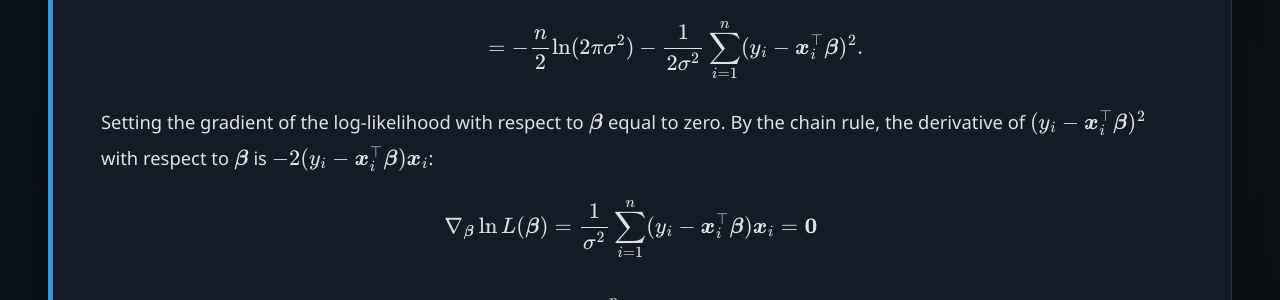
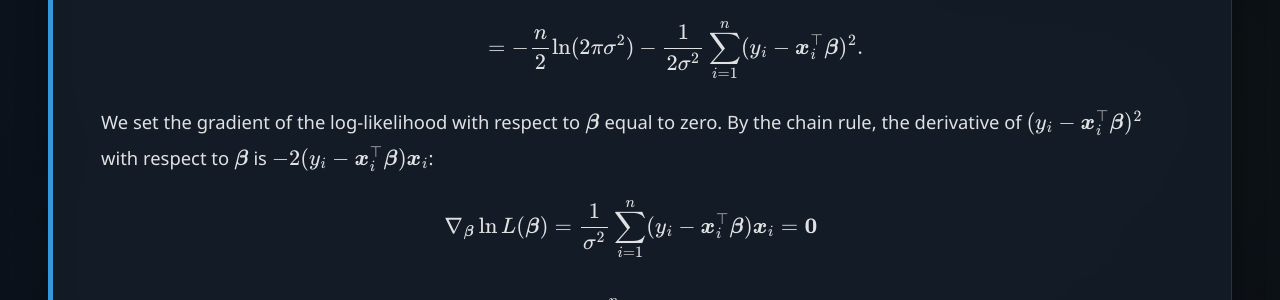
Before and after one commit to Yusukey01/yusukey01.github.io, a Jekyll site: the page built from Mathematics/Probability/linear_regression.html, in a window 1280 px wide and 900 px high, scrolled down 2412 px. Shown: the part 151-451 px from the top of the window. Built offline with Jekyll 4.4.1, drawn with Linux system fonts in a browser that asks for light colours; nearby versions of some CDN libraries.

Commit message:
revised explanations and style

```diff
--- a/Mathematics/Probability/linear_regression.html
+++ b/Mathematics/Probability/linear_regression.html
@@ -115,8 +115,9 @@ uses_python: false
                 </p>
 
                 <p>
-                    Setting the gradient of the log-likelihood with respect to \(\boldsymbol{\beta}\) equal to zero.
-                    By the chain rule, the derivative of \((y_i - \boldsymbol{x}_i^\top \boldsymbol{\beta})^2\) with respect to \(\boldsymbol{\beta}\) is \(-2(y_i - \boldsymbol{x}_i^\top \boldsymbol{\beta})\boldsymbol{x}_i\):
+                    We set the gradient of the log-likelihood with respect to \(\boldsymbol{\beta}\) equal to zero.
+                    By the chain rule, the derivative of \((y_i - \boldsymbol{x}_i^\top \boldsymbol{\beta})^2\) with respect to \(\boldsymbol{\beta}\) is
+                    \(-2(y_i - \boldsymbol{x}_i^\top \boldsymbol{\beta})\boldsymbol{x}_i\):
                     \[
                     \begin{align*}
                     \nabla_{\boldsymbol{\beta}} \ln L(\boldsymbol{\beta}) &= \frac{1}{\sigma^2} \sum_{i=1}^n (y_i - \boldsymbol{x}_i^\top \boldsymbol{\beta}) \boldsymbol{x}_i = \mathbf{0} \\\\
```
